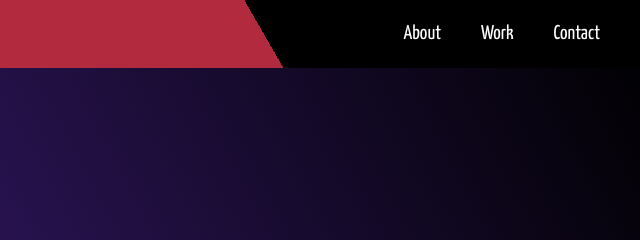
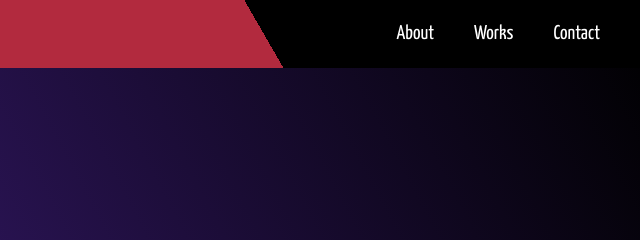
Before and after one commit to nanocuckold/MyWorks, a plain HTML site: page index.html in a window 1280 px wide. Shown: the top 240 px of the page, 640-1280 px from the left. Drawn offline with Linux system fonts and the light colour scheme.

Commit message:
My commit

```diff
--- a/index.html
+++ b/index.html
@@ -17,7 +17,7 @@
                 <a href="#About">About</a>
             </li>
             <li>
-                <a href="#Work">Work</a>
+                <a href="#Work">Works</a>
             </li>
             <li>
                 <a href="#Contact">Contact</a>
```
